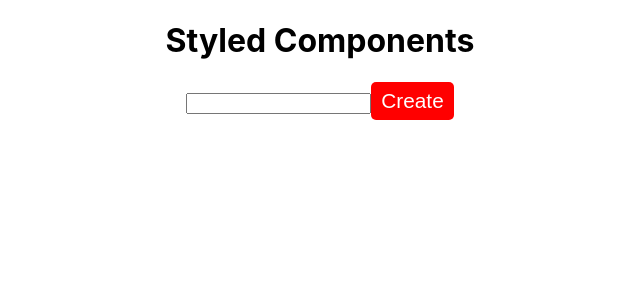
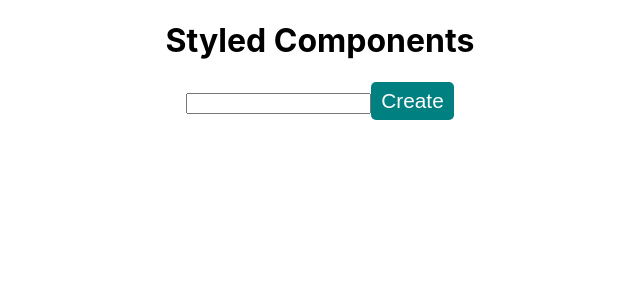
Before and after one commit to Jarkkohei/react_styled_components, a React (Create React App) app: page / in a window 1280 px wide. Shown: the top 300 px of the page, without its empty margins (320-960 px from the left). Built offline with nearby package versions, Linux system fonts and the light colour scheme.

Commit message:
Use ThemeProvider to use styles from a theme

```diff
--- a/src/App.js
+++ b/src/App.js
@@ -1,6 +1,11 @@
 import React from 'react';
-import styled from 'styled-components';
+import styled, { ThemeProvider } from 'styled-components';
 import './App.css';
+
+const theme = {
+  primary: 'teal',
+  secondary: 'green',
+}
 
 const Button = styled.button`
   font-family: sans-serif;
@@ -8,7 +13,8 @@
   border: none;
   border-radius: 5px;
   padding: 7px 10px;
-  background: ${props => (props.primary ? 'red' : 'green')};
+  /*background: ${props => (props.primary ? 'red' : 'green')};*/
+  background: ${props => props.theme.primary};
   color: #fff;
   &:hover{
     background: blue;
@@ -17,13 +23,15 @@
 
 function App() {
   return (
+    <ThemeProvider theme={theme}>
       <div className="App">
         <h1>Styled Components</h1>
         <form action="">
-        <input type="text"/>
+          <input type="text" />
           <Button primary>Create</Button>
         </form>
       </div>
+    </ThemeProvider>
   );
 }
 
```
Lines whose indentation alone changed are shown as unchanged.
